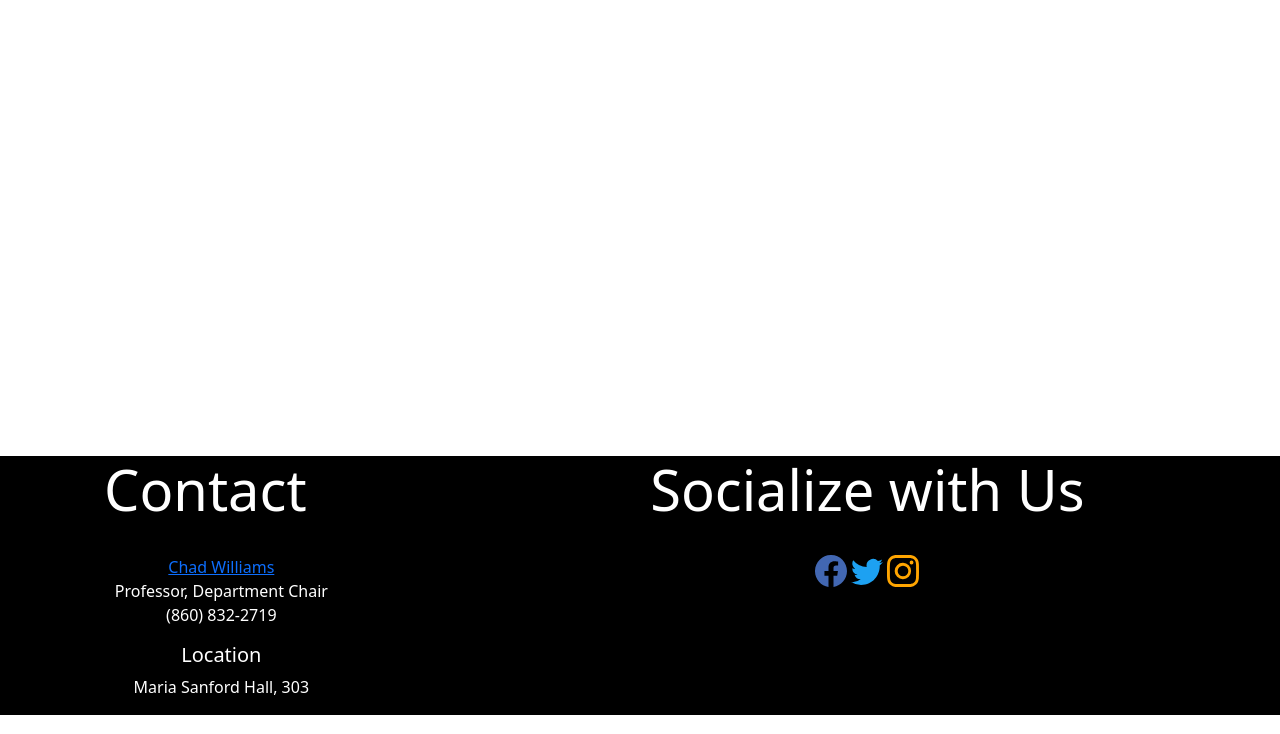
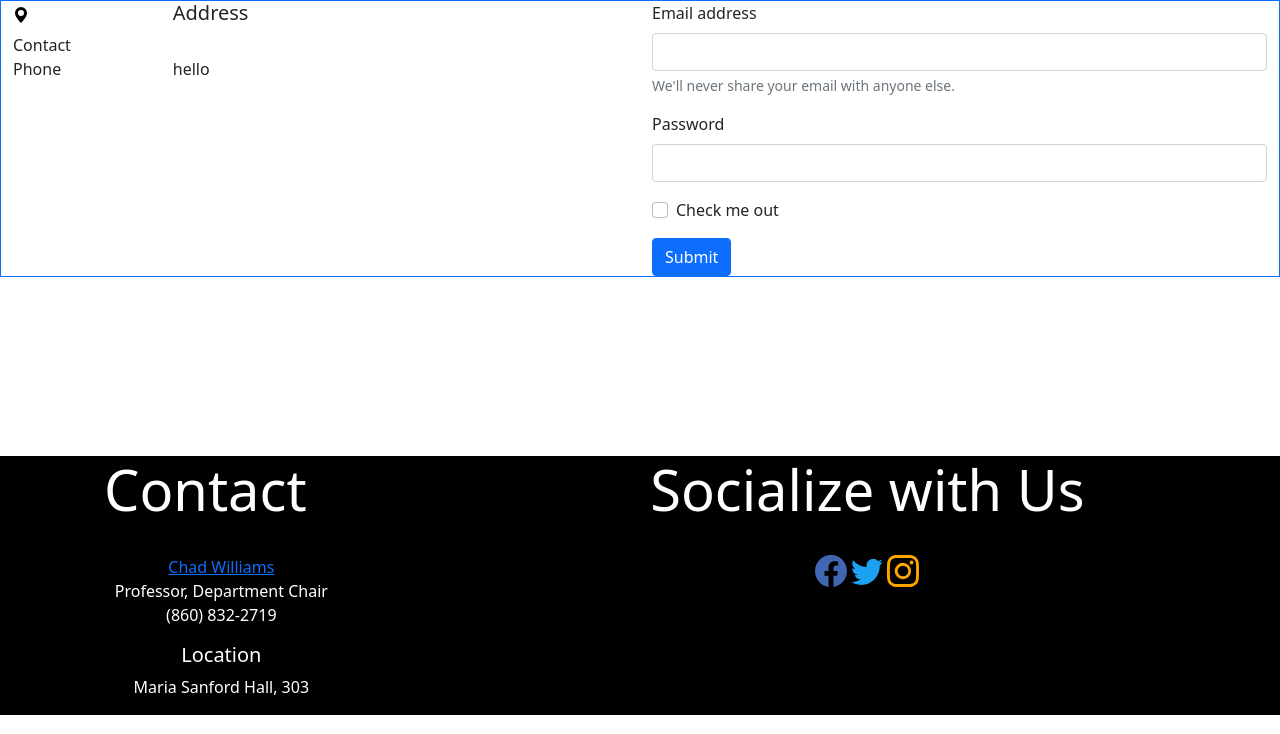
Before and after one commit to BryanDevelops98/finalProject, a Django app: page /taxi/contact/ in a window 1280 px wide. Shown: the part 66-800 px from the top of the page. Run offline with Django 3.2, Linux system fonts and the light colour scheme.

Commit message:
basic changes
contact form from bootstrap. Still need to style it

```diff
--- a/templates/base.html
+++ b/templates/base.html
@@ -16,7 +16,7 @@
 
 <nav class="navbar navbar-expand-lg navbar-dark navbarColor sticky-top" style="width: 100%;">
       <div class="container ">
-         <a class="navbar-brand " href="#"><img src="{% static 'img/taxi2.svg' %}" alt="taxi" class=""></a>
+         <a class="navbar-brand " href="#"><img src="{% static 'img/taxi2.svg' %}" alt="taxi" class="hoverAnim"></a>
          <button class="navbar-toggler" type="button" data-bs-toggle="collapse" data-bs-target="#navbarSupportedContent" aria-controls="navbarSupportedContent" aria-expanded="false" aria-label="Toggle navigation">
          <span class="navbar-toggler-icon"></span>
          </button>
--- a/templates/contact.html
+++ b/templates/contact.html
@@ -2,5 +2,57 @@
 {% load static %}
 
 {% block content %}
+<div class="container-fluid">
+    <div class=" row border border-primary">
+        <div class="col-6">
+            <div class="row">
+                <div class=" col-3">
+                   <img src="{% static 'svg/location.svg' %}">
+                </div>
+                <div class="col-9">
+                    <h5>Address</h5>
+                </div>
+            </div>
+            <div class="row">
+                <div class=" col-3">
+                    Contact
+                </div>
+                <div class="col-9">
+
+                </div>
+            </div>
+            <div class="row">
+                <div class=" col-3">
+                    Phone
+                </div>
+                <div class="col-9">
+hello
+                </div>
+            </div>
+        </div>
+
+        <div class="col-6">
+            <form>
+                <div class="mb-3">
+                  <label for="exampleInputEmail1" class="form-label">Email address</label>
+                  <input type="email" class="form-control" id="exampleInputEmail1" aria-describedby="emailHelp">
+                  <div id="emailHelp" class="form-text">We'll never share your email with anyone else.</div>
+                </div>
+                <div class="mb-3">
+                  <label for="exampleInputPassword1" class="form-label">Password</label>
+                  <input type="password" class="form-control" id="exampleInputPassword1">
+                </div>
+                <div class="mb-3 form-check">
+                  <input type="checkbox" class="form-check-input" id="exampleCheck1">
+                  <label class="form-check-label" for="exampleCheck1">Check me out</label>
+                </div>
+                <button type="submit" class="btn btn-primary">Submit</button>
+              </form>
+        </div>
+
+
+    </div>
+</div>
+
 
 {% endblock %}
```
Also changed, not shown: static/svg/location.svg (added).
